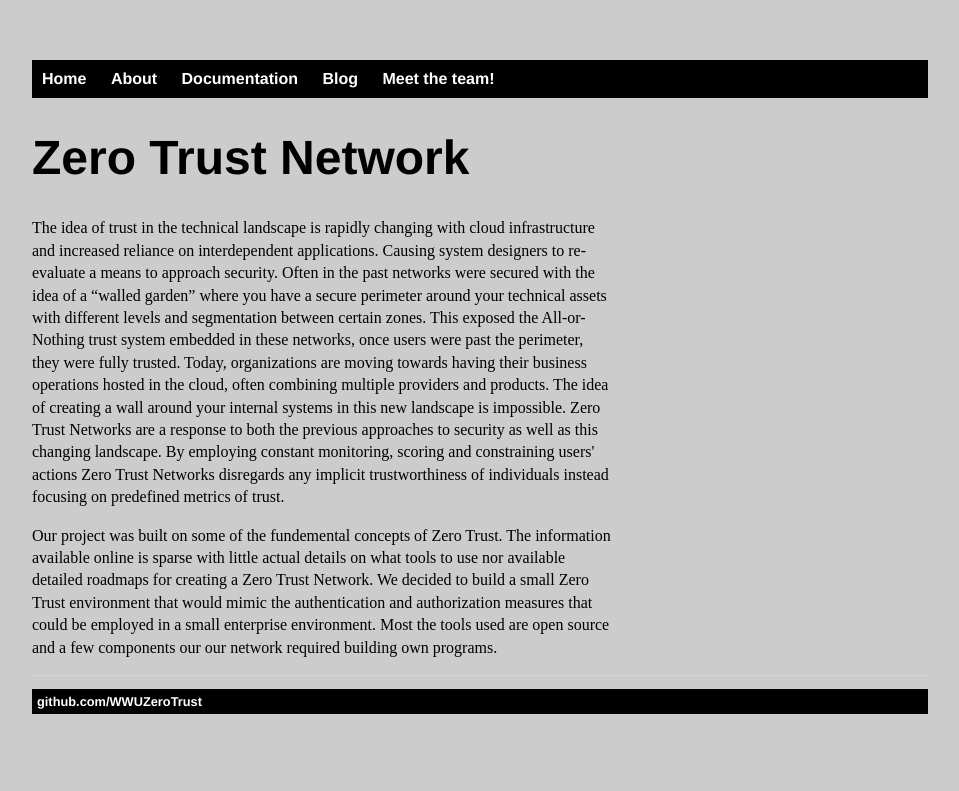
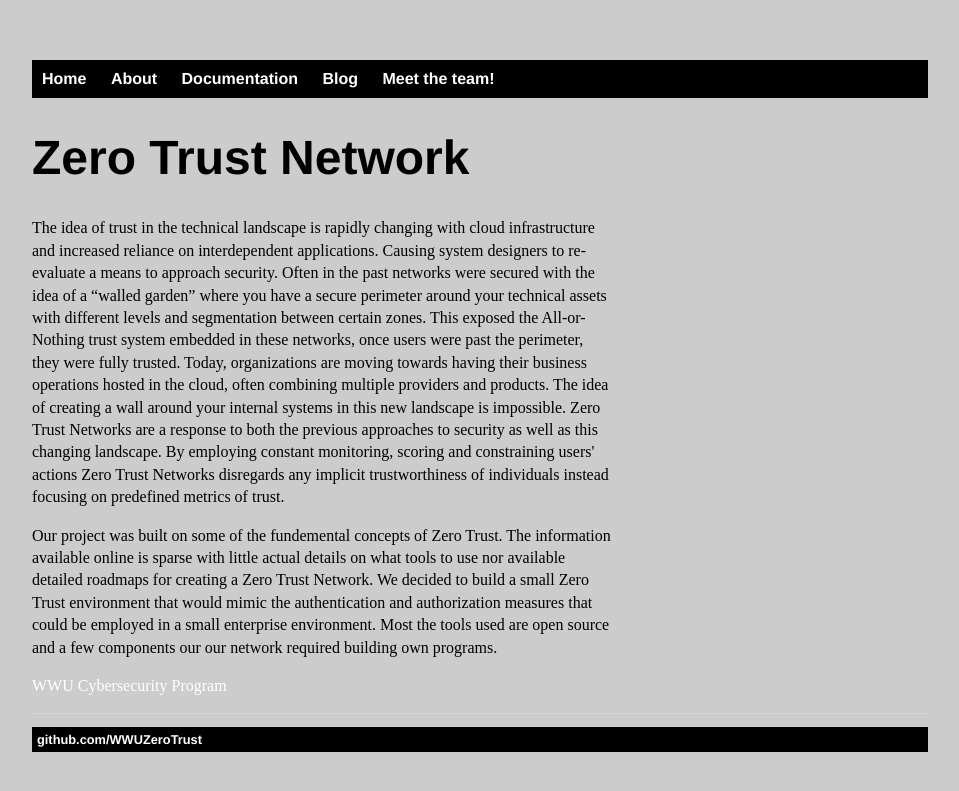
Before and after one commit to WWUZeroTrust/WWUZeroTrust.github.io, a Jekyll site: the page built from about/index.html, in a window 1280 px wide. Shown: the top 791 px of the page, without its empty margins (160-1119 px from the left). Built offline with Jekyll 4.4.1, drawn with Linux system fonts in a browser that asks for light colours.

Commit message:
Update index.html

```diff
--- a/about/index.html
+++ b/about/index.html
@@ -23,4 +23,7 @@
 			required building own programs.
 				</p>
 
+		<p> <a href="https://cse.wwu.edu/computer-science/computer-information-systems-security-ciss">WWU Cybersecurity Program</a>
+				</p>
+
 	</ul>
```
